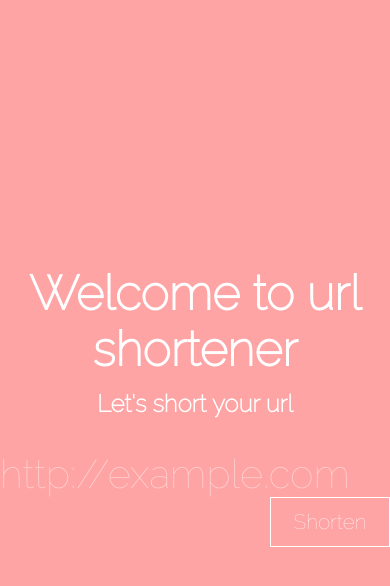
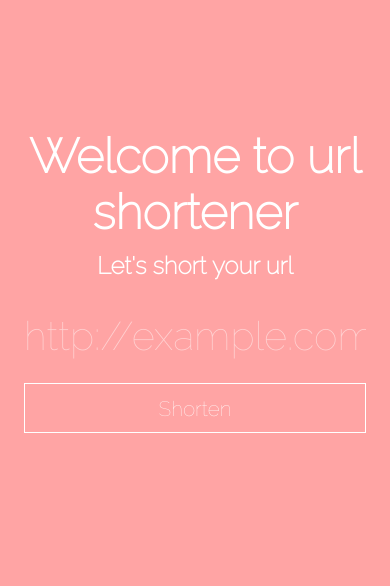
Before and after one commit to techstag/url-shortener, a website built with webpack: page src/public/index.html in a window 390 px wide. Built offline with nearby package versions, Linux system fonts and the light colour scheme.

Commit message:
Fix ui on mobile devices

```diff
--- a/src/scss/style.scss
+++ b/src/scss/style.scss
@@ -26,7 +26,11 @@ input {
   border: none;
   background-color: transparent;
   font-size: 2.5rem;
-  margin-right: 1.5rem;
+  margin: 0 0 1.5rem 0;
+
+  @media screen and (min-width: 800px) {
+    margin: 0 1.5rem 0 0;
+  }
 }
 
 input::placeholder {
@@ -38,7 +42,12 @@ input::placeholder {
   width: 100%;
   display: flex;
   flex-direction: column;
-  justify-content: center;
+  margin-top: 8rem;
+
+  @media screen and (min-width: 800px) {
+    justify-content: center;
+    margin-top: initial;
+  }
 }
 
 #center {
@@ -50,18 +59,17 @@ input::placeholder {
 form {
   display: flex;
   flex-direction: column;
-  margin: 2rem 0;
+  margin: 2rem 1.5rem;
   justify-content: center;
-}
 
-@media screen and (min-width: 800px) {
-  form {
+  @media screen and (min-width: 800px) {
+    margin: 2rem 0;
     flex-direction: row;
   }
 }
 
 button {
-  width: 120px;
+  width: 100%;
   height: 50px;
   background-color: transparent;
   border: none;
@@ -69,4 +77,8 @@ button {
   color: #fff;
   font-size: 1.3rem;
   align-self: flex-end;
+
+  @media screen and (min-width: 800px) {
+    width: 120px;
+  }
 }
```
